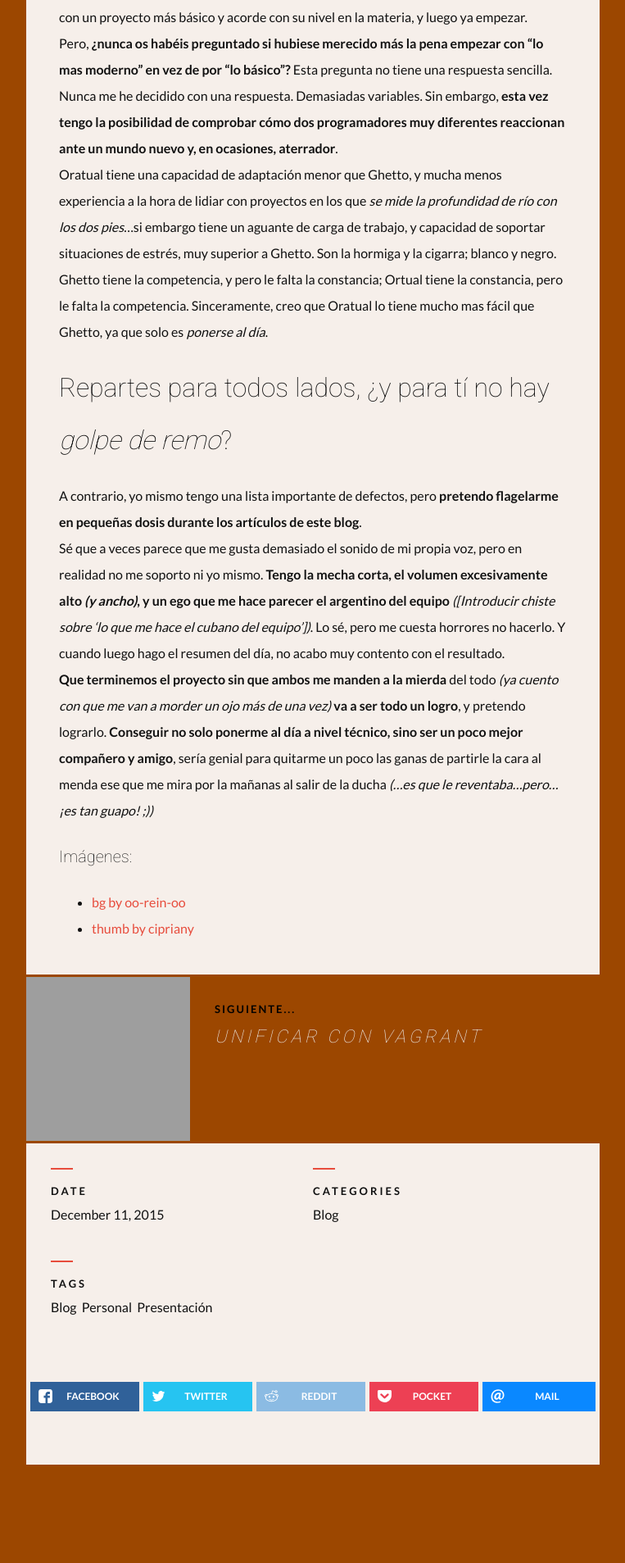
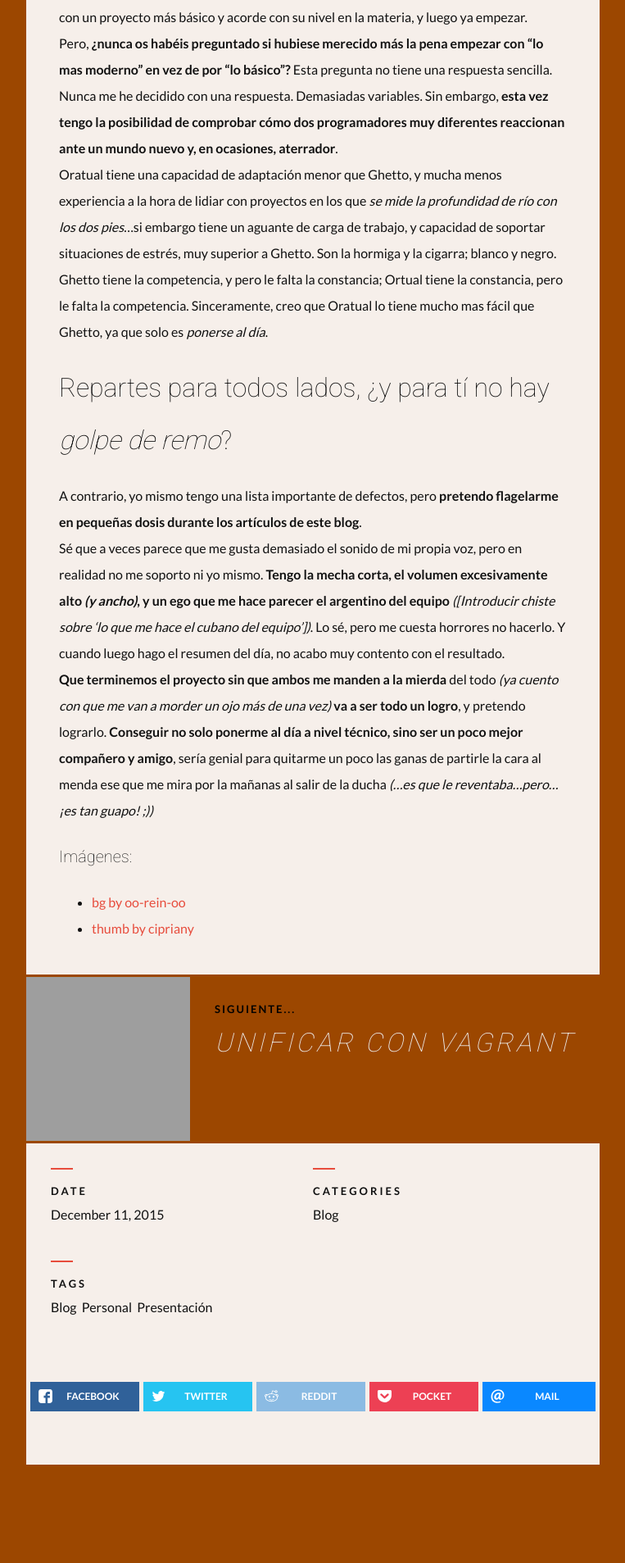
Before and after one commit to arkdelkaos/arkdelkaos.github.com, a Jekyll site: the page built from _posts/2015-12-11-hola-mundo.md, in a window 1280 px wide. Shown: the part 1812-3719 px from the top of the page at 82% size, without its empty margins (258-1021 px from the left). Built offline with Jekyll 4.4.1, drawn with Linux system fonts in a browser that asks for light colours; nearby versions of some CDN libraries; comment, search, counter and statistics services are not loaded; grey boxes are pictures that could not be loaded.

Commit message:
retoques

```diff
--- a/_sass/_layout.scss
+++ b/_sass/_layout.scss
@@ -393,7 +393,6 @@
         }
 
         .next-post-title {
-            font-size: 22px;
             font-style: italic;
             letter-spacing: 4px;
             line-height: 150%;
@@ -471,7 +470,6 @@
         }
 
         .previous-post-title {
-            font-size: 22px;
             font-style: italic;
             letter-spacing: 4px;
             line-height: 150%;
```
